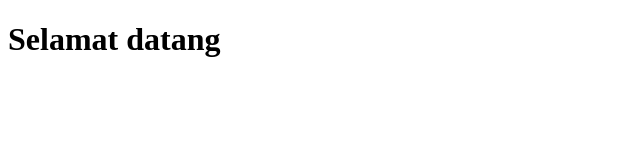
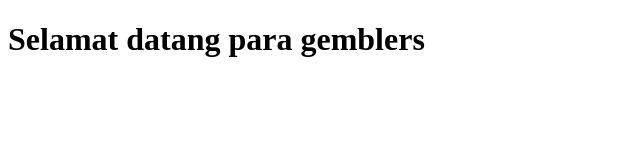
Before and after one commit to alfihusni/revou-web, a plain HTML site: page index.html in a window 1280 px wide. Shown: the whole page, without its empty margins (0-640 px from the left). Drawn offline with Linux system fonts and the light colour scheme.

Commit message:
second commit

```diff
--- a/index.html
+++ b/index.html
@@ -4,6 +4,6 @@
         <title> E-Judi Online  </title>
     </head>
     <body>
-        <h1>Selamat datang</h1>
+        <h1>Selamat datang para gemblers</h1>
     </body>
 </html>
```
